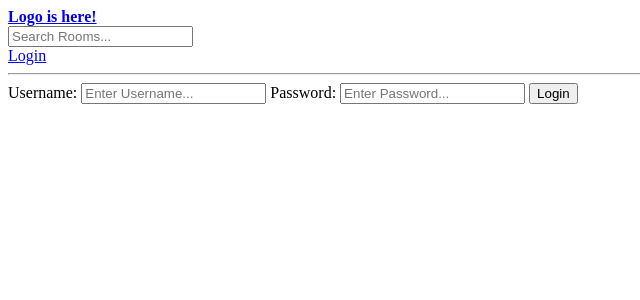
After one commit to CarloDiPalma/Nick32, a Django app: page /login/ in a window 1280 px wide. The commit adds this page. Shown: the top 300 px of the page, without its empty margins (0-640 px from the left). Run offline with Django 3.2, Linux system fonts and the light colour scheme.

Commit message:
login, logout added

```diff
--- /dev/null
+++ b/base/templates/base/login_register.html
@@ -0,0 +1,17 @@
+{% extends 'main.html' %}
+
+{% block content %}
+
+<div>
+    <form method="POST" action="">
+        {% csrf_token %}
+        <label>Username:</label>
+        <input type="text" name="username" placeholder="Enter Username..." />
+
+        <label>Password:</label>
+        <input type="password" name="password" placeholder="Enter Password..." />
+
+        <input type="submit" value="Login" />
+    </form>
+</div>
+{% endblock content %}
--- a/base/urls.py
+++ b/base/urls.py
@@ -3,6 +3,8 @@ from . import views
 
 urlpatterns = [
     path('', views.home, name='home'),
+    path('login/', views.login_page, name='login'),
+    path('logout/', views.logout_user, name='logout'),
     path('room/<str:pk>/', views.room, name='room'),
     path('crate-room', views.createRoom, name='create-room'),
     path('update-room/<str:pk>/', views.updateRoom, name='update-room'),
--- a/base/views.py
+++ b/base/views.py
@@ -1,6 +1,9 @@
 from django.shortcuts import render, redirect
 from .models import Room, Topic
 from .forms import RoomForm
+from django.contrib.auth.models import User
+from django.contrib.auth import authenticate, login, logout
+from django.contrib import messages
 from django.db.models import Q
 
 # rooms = [
@@ -27,6 +30,28 @@ def room(request, pk):
     room = Room.objects.get(id=pk)
     context = {'room': room}
     return render(request, 'base/room.html', context)
+
+def login_page(request):
+    if request.method == 'POST':
+        username = request.POST.get('username')
+        password = request.POST.get('password')
+        try:
+            user = User.objects.get(username=username)
+        except:
+            messages.error(request, 'User does not exist')
+
+        user = authenticate(request, username=username, password=password)
+        if user is not None:
+            login(request, user)
+            return redirect('home')
+        else:
+            messages.error(request, 'User or password does not exist')
+    context= {}
+    return render(request, 'base/login_register.html', context)
+
+def logout_user(request):
+    logout(request)
+    return redirect('home')
 
 def createRoom(request):
     form = RoomForm()
--- a/templates/main.html
+++ b/templates/main.html
@@ -8,6 +8,14 @@
 <body>
     {% include 'navbar.html' %}
 
+    {% if messages %}
+    <ul class="messages">
+        {% for message in messages %}
+        <li>{{ message }}</li>
+        {% endfor %}
+    </ul>
+{% endif %}
+
     {% block content %}
 
     {% endblock %}
--- a/templates/navbar.html
+++ b/templates/navbar.html
@@ -5,4 +5,11 @@
 <form method="GET" action="{% url 'home' %}">
     <input type="text" name="q" placeholder="Search Rooms..." />
 </form>
+
+{% if request.user.is_authenticated %}
+<a href="{% url 'logout' %}">Log Out</a>
+{% else %}
+<a href="{% url 'login' %}">Login</a>
+{% endif%}
+
 <hr>
```
Also changed, not shown: db.sqlite3.
